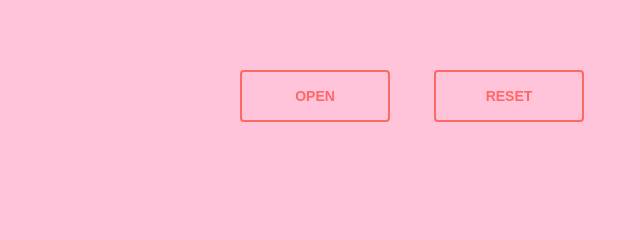
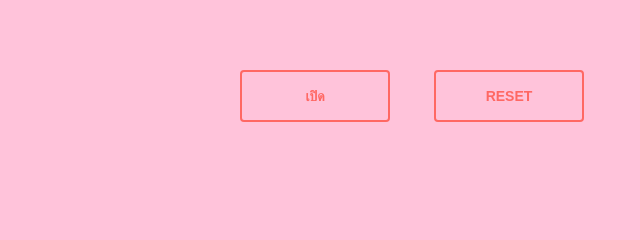
Before and after one commit to nattawut-kit/test-deploy, a plain HTML site: page index.html in a window 1280 px wide. Shown: the part 410-650 px from the top of the page, 228-868 px from the left. Drawn offline with nearby package versions, Linux system fonts and the light colour scheme.

Commit message:
Update index.html

```diff
--- a/index.html
+++ b/index.html
@@ -26,7 +26,7 @@
       </div>
     </div>
     <div class="reset">
-      <button id="open">Open</button>
+      <button id="open">เปิด</button>
       <button id="reset">Reset</button>
     </div>
     <h1 class="valentine">Happy Valentine's Day!</h1>
```
